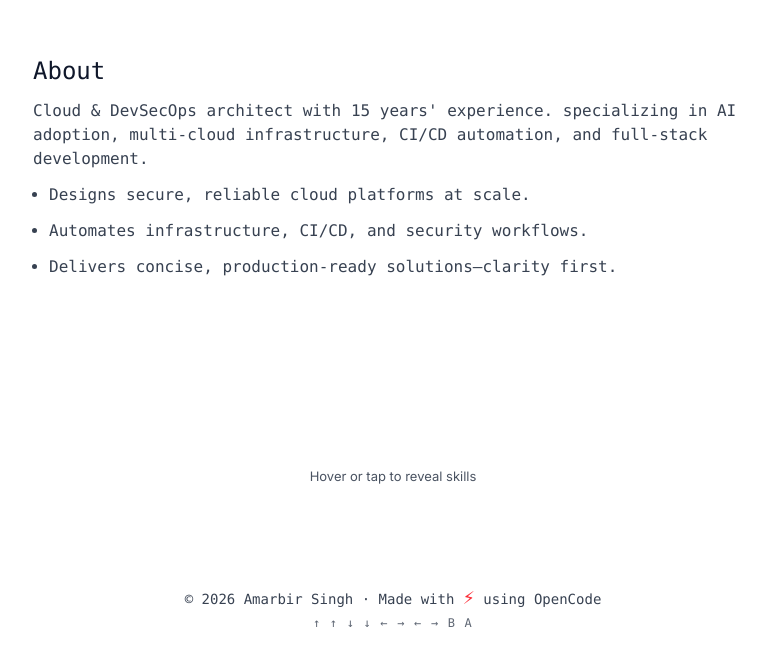
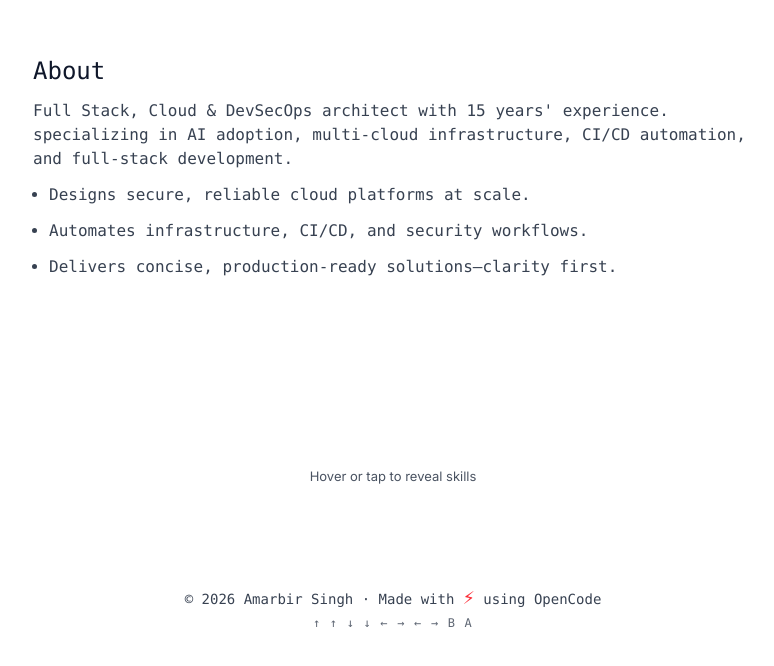
Before and after one commit to A-5ingh/personal, a website: page index.html in a window 1280 px wide. Shown: the part 1253-1919 px from the top of the page, without its empty margins (247-1021 px from the left). Drawn offline with nearby package versions, Linux system fonts and the light colour scheme; no server answers.

Commit message:
chore: full stack keyword

```diff
--- a/index.html
+++ b/index.html
@@ -178,7 +178,7 @@
 
   <section id="about" class="max-w-3xl mx-auto py-12 px-6 font-mono">
     <h2 class="text-2xl mb-3">About</h2>
-    <p class="text-base text-gray-700">Cloud & DevSecOps architect with 15 years' experience. specializing in AI adoption, multi-cloud infrastructure, CI/CD automation, and full-stack development.</p>
+    <p class="text-base text-gray-700">Full Stack, Cloud & DevSecOps architect with 15 years' experience. specializing in AI adoption, multi-cloud infrastructure, CI/CD automation, and full-stack development.</p>
     <ul class="mt-3 text-base text-gray-700 list-disc pl-4 flex flex-col gap-3">
       <li>Designs secure, reliable cloud platforms at scale.</li>
       <li>Automates infrastructure, CI/CD, and security workflows.</li>
@@ -558,7 +558,7 @@
 
     // --- SKILL CLOUD: show all on hover/click ---
     (function(){
-      var skills = ["Cloud","DevSecOps","AI","Infrastructure","CI/CD","Automation","SRE","Observability","AgenticAI","Kubernetes","Terraform","Monitoring"];
+      var skills = ["FullStack","Cloud","DevSecOps","AI","Infrastructure","CI/CD","Automation","SRE","Observability","AgenticAI","Kubernetes","Terraform","Monitoring"];
       var container = document.getElementById('skill-cloud'); if(!container) return;
       var hint = document.querySelector('.skill-hint');
 
```
